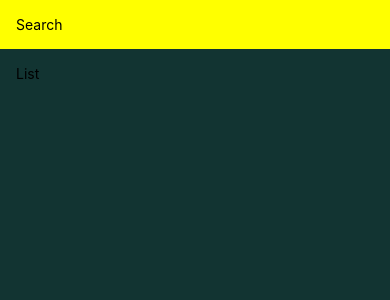
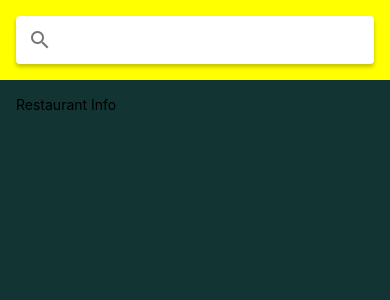
Before and after one commit to mitchdmarino/MealsToGo, a React Native app: screen / in a window 390 px wide. Shown: the top 300 px of the page. Built offline with nearby package versions, Linux system fonts and the light colour scheme.

Commit message:
searchbar and folder architecture set

```diff
--- a/App.js
+++ b/App.js
@@ -1,35 +1,11 @@
-import { StatusBar as ExpoStatusBar } from "expo-status-bar";
 import React from "react";
-import { StyleSheet, Text, View, SafeAreaView, StatusBar } from "react-native";
+
+import { RestaurantsScreen } from "./src/features/restaurants/screens/restaurants.screen";
 
 export default function App() {
   return (
     <>
-      <SafeAreaView style={styles.container}>
-        <View style={styles.searchBox}>
-          <Text>Search</Text>
-        </View>
-        <View style={styles.listBox}>
-          <Text>List</Text>
-        </View>
-      </SafeAreaView>
-      <ExpoStatusBar style="auto" />
+      <RestaurantsScreen />
     </>
   );
 }
-
-const styles = StyleSheet.create({
-  container: {
-    flex: 1,
-    marginTop: StatusBar.currentHeight,
-  },
-  searchBox: {
-    padding: 16,
-    backgroundColor: "yellow",
-  },
-  listBox: {
-    flex: 1,
-    padding: 16,
-    backgroundColor: "#123432",
-  },
-});
--- a/package.json
+++ b/package.json
@@ -16,6 +16,7 @@
     "react": "17.0.2",
     "react-dom": "17.0.2",
     "react-native": "0.68.2",
+    "react-native-paper": "^4.12.4",
     "react-native-web": "0.17.7"
   },
   "devDependencies": {
--- /dev/null
+++ b/src/features/restaurants/components/restaurant-info.component.js
@@ -0,0 +1,4 @@
+import React from "react";
+import { Text } from "react-native";
+
+export const RestaurantInfo = () => <Text>Restaurant Info</Text>;
--- /dev/null
+++ b/src/features/restaurants/screens/restaurants.screen.js
@@ -0,0 +1,38 @@
+import React from "react";
+import { StyleSheet, Text, View, SafeAreaView, StatusBar } from "react-native";
+import { StatusBar as ExpoStatusBar } from "expo-status-bar";
+import { Searchbar } from "react-native-paper";
+
+import { RestaurantInfo } from "../components/restaurant-info.component";
+
+export const RestaurantsScreen = () => {
+  return (
+    <>
+      <SafeAreaView style={styles.container}>
+        <View style={styles.searchBox}>
+          <Searchbar />
+        </View>
+        <View style={styles.listBox}>
+          <RestaurantInfo />
+        </View>
+      </SafeAreaView>
+      <ExpoStatusBar style="auto" />
+    </>
+  );
+};
+
+const styles = StyleSheet.create({
+  container: {
+    flex: 1,
+    marginTop: StatusBar.currentHeight,
+  },
+  searchBox: {
+    padding: 16,
+    backgroundColor: "yellow",
+  },
+  listBox: {
+    flex: 1,
+    padding: 16,
+    backgroundColor: "#123432",
+  },
+});
```
Also changed, not shown: 1 other file (tests, documents, lock files or other folders).
